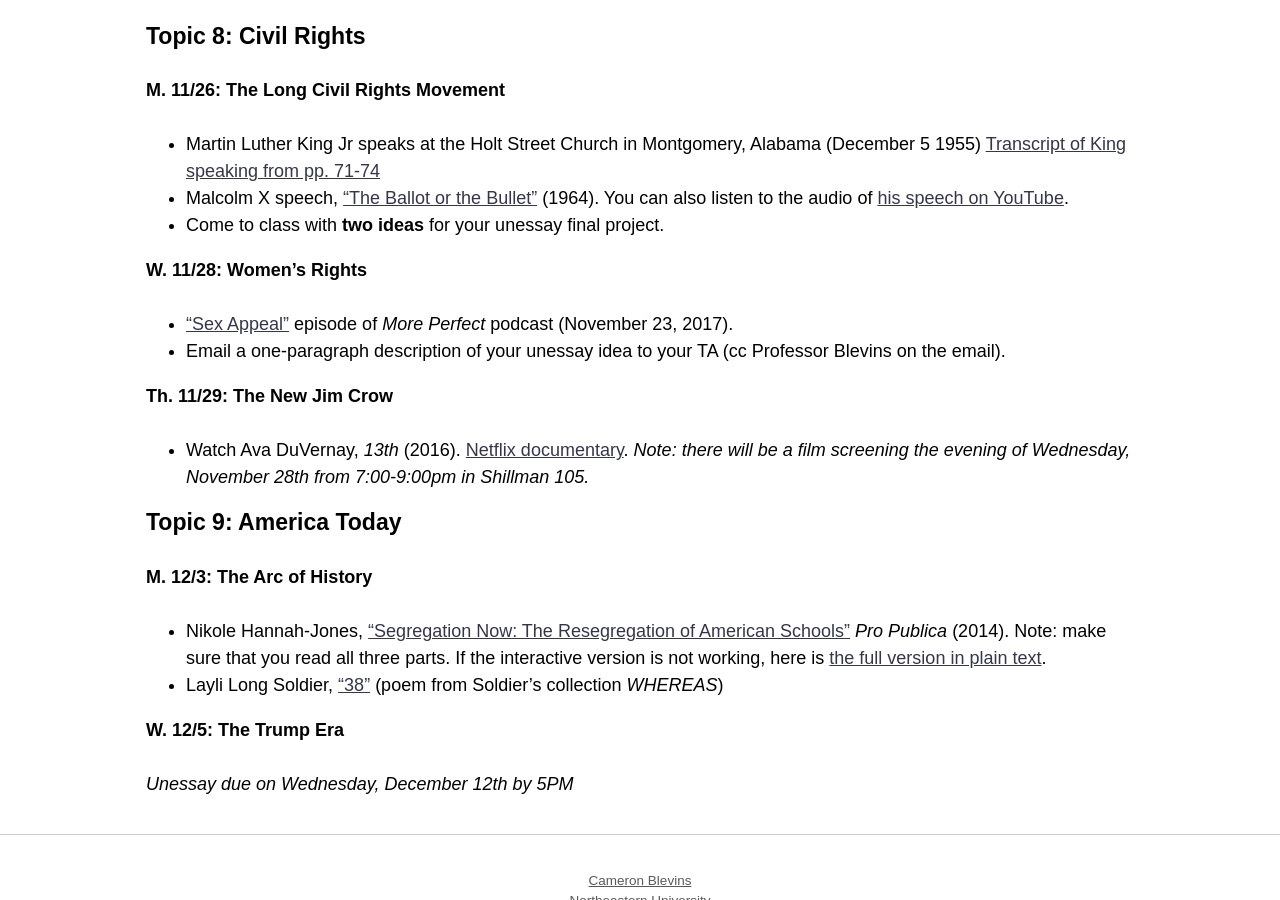
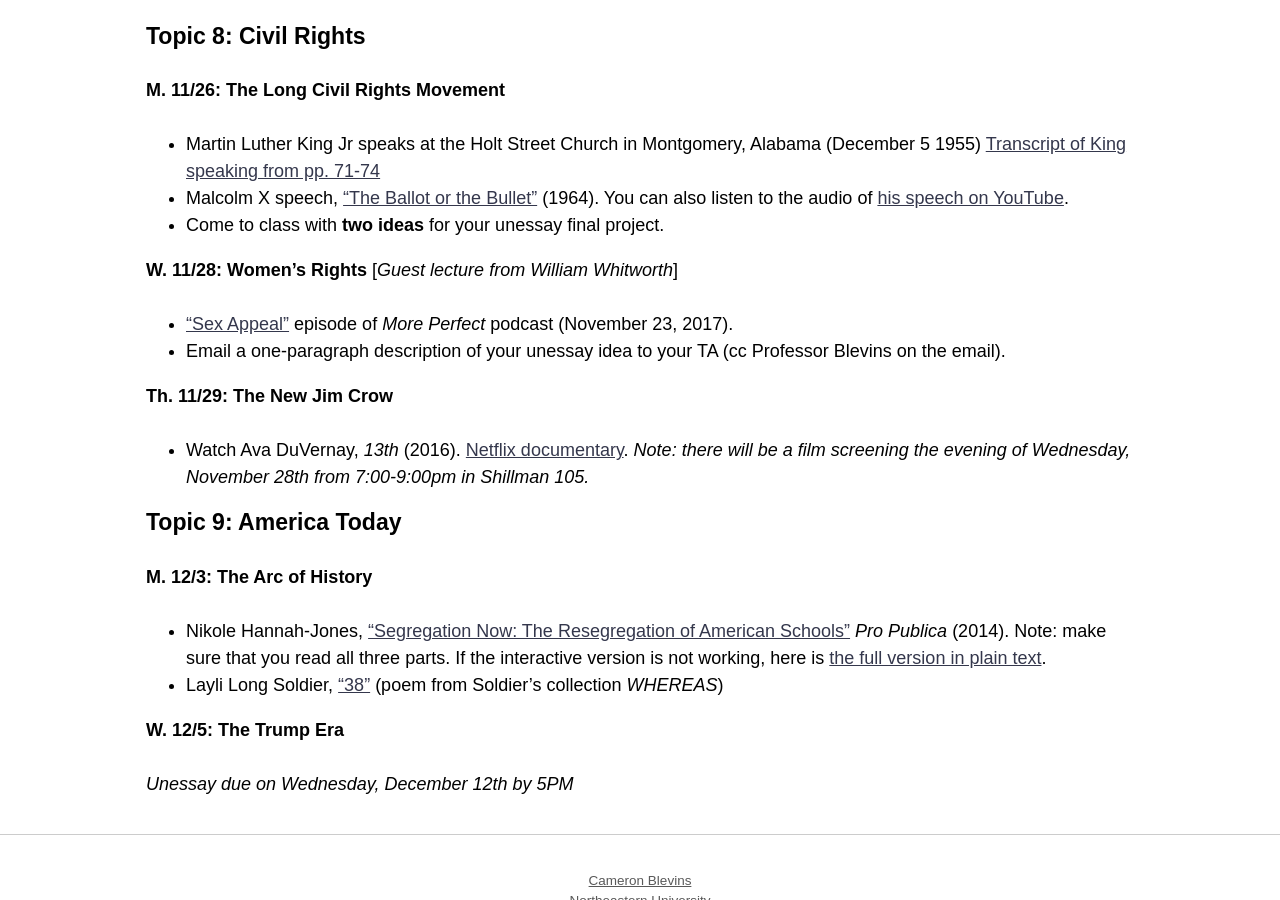
Before and after one commit to cblevins/f18-intro-us, a Jekyll site: the page built from schedule.md, in a window 1280 px wide and 900 px high, scrolled down 4718 px. Built offline with Jekyll 4.4.1, drawn with Linux system fonts in a browser that asks for light colours; nearby versions of some CDN libraries.

Commit message:
schedule

```diff
--- a/schedule.md
+++ b/schedule.md
@@ -149,7 +149,7 @@ title: Schedule
 - Malcolm X speech, ["The Ballot or the Bullet”](http://www.blacklivesmattersyllabus.com/wp-content/uploads/2015/11/Malcolm-X-The-Ballot-or-the-Bullet.pdf) (1964). You can also listen to the audio of [his speech on YouTube](https://youtu.be/7oVW3HfzXkg).
 - Come to class with **two ideas** for your unessay final project.
 
-**W. 11/28: Women’s Rights**
+**W. 11/28: Women’s Rights** [*Guest lecture from William Whitworth*]
 - ["Sex Appeal"](https://www.wnycstudios.org/story/sex-appeal/) episode of *More Perfect* podcast (November 23, 2017).
 - Email a one-paragraph description of your unessay idea to your TA (cc Professor Blevins on the email).
 
```
